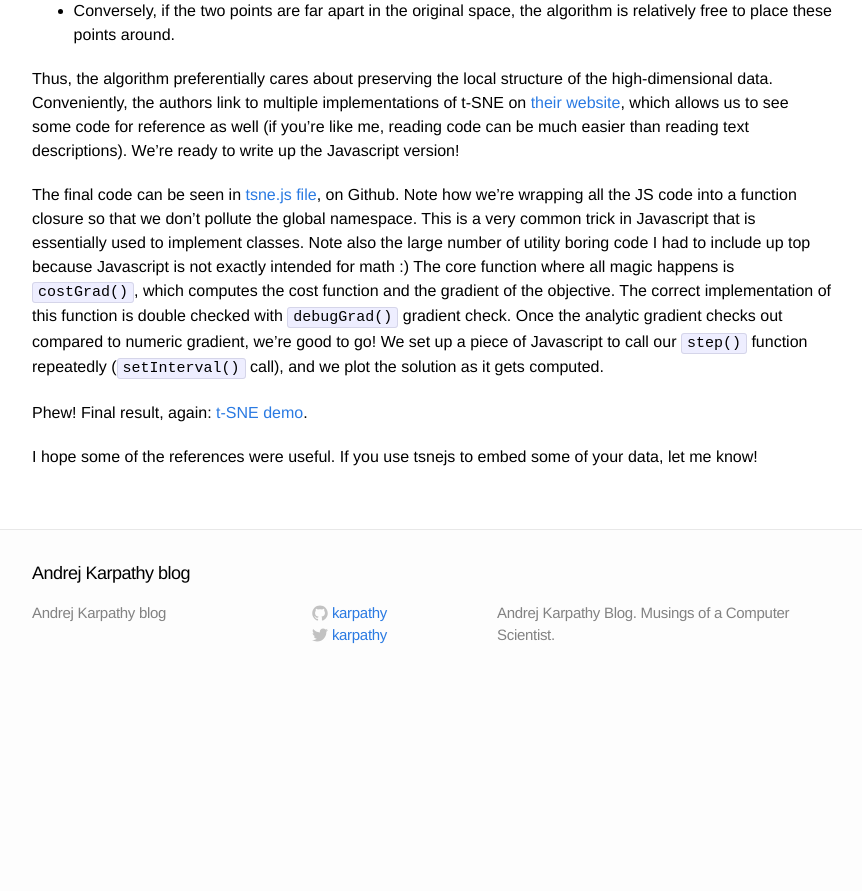
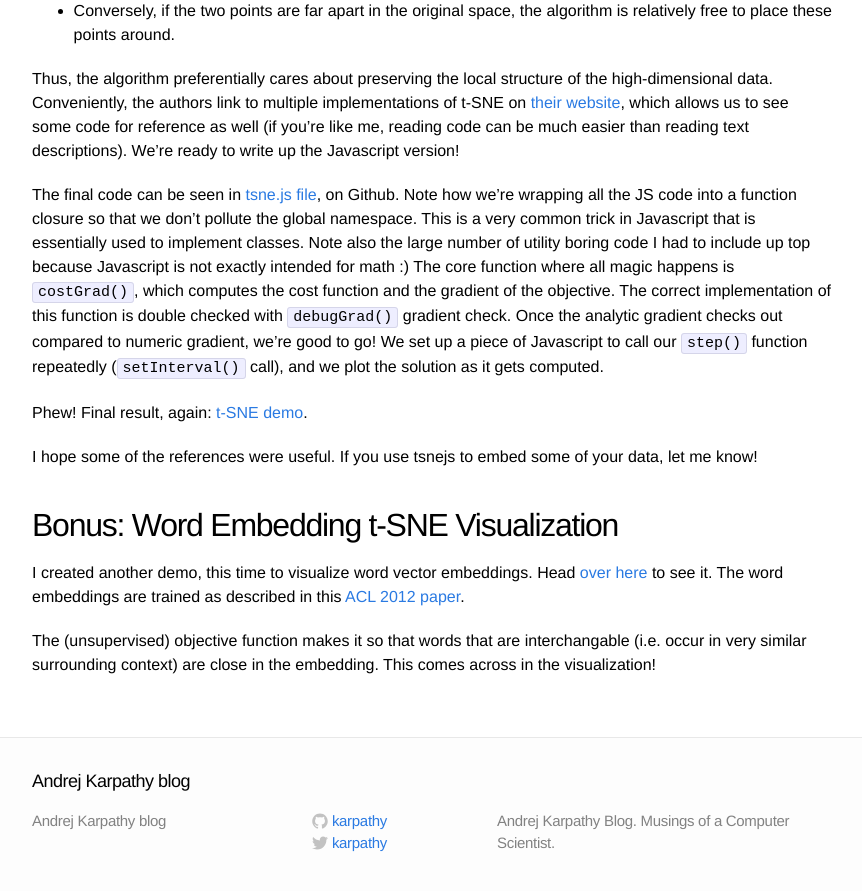
Before and after one commit to karpathy/karpathy.github.io, a Jekyll site: the page built from _posts/2014-07-02-visualizing-top-tweeps-with-t-sne-in-Javascript.markdown, in a window 1280 px wide and 900 px high, scrolled down 3850 px. Shown: the top 891 px of the window, without its empty margins (208-1070 px from the left). Built offline with Jekyll 4.4.1, drawn with Linux system fonts in a browser that asks for light colours; Markdown is read by kramdown in place of the engine named in the settings; before the commit the page ends 4542 px from its top, so only the background shows below that.

Commit message:
adding word vector visualization mention in bonus

```diff
--- a/_posts/2014-07-02-visualizing-top-tweeps-with-t-sne-in-Javascript.markdown
+++ b/_posts/2014-07-02-visualizing-top-tweeps-with-t-sne-in-Javascript.markdown
@@ -90,3 +90,9 @@ The final code can be seen in [tsne.js file](https://github.com/karpathy/tsnejs)
 Phew! Final result, again: [t-SNE demo](http://cs.stanford.edu/people/karpathy/tsnejs/).
 
 I hope some of the references were useful. If you use tsnejs to embed some of your data, let me know!
+
+## Bonus: Word Embedding t-SNE Visualization
+
+I created another demo, this time to visualize word vector embeddings. Head [over here](http://cs.stanford.edu/people/karpathy/tsnejs/wordvecs.html) to see it. The word embeddings are trained as described in this [ACL 2012 paper](http://www.socher.org/index.php/Main/ImprovingWordRepresentationsViaGlobalContextAndMultipleWordPrototypes).
+
+The (unsupervised) objective function makes it so that words that are interchangable (i.e. occur in very similar surrounding context) are close in the embedding. This comes across in the visualization!
```
